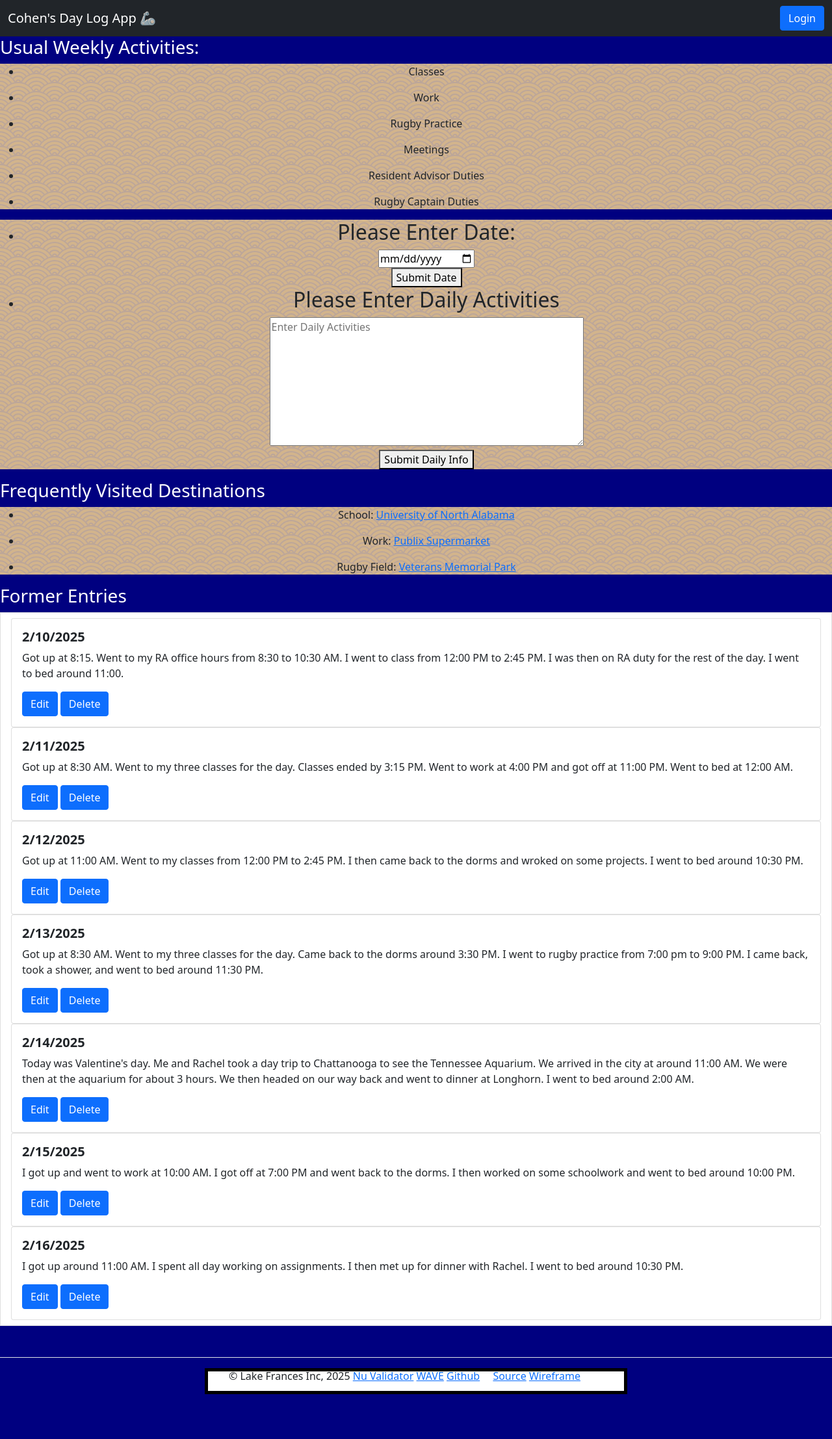
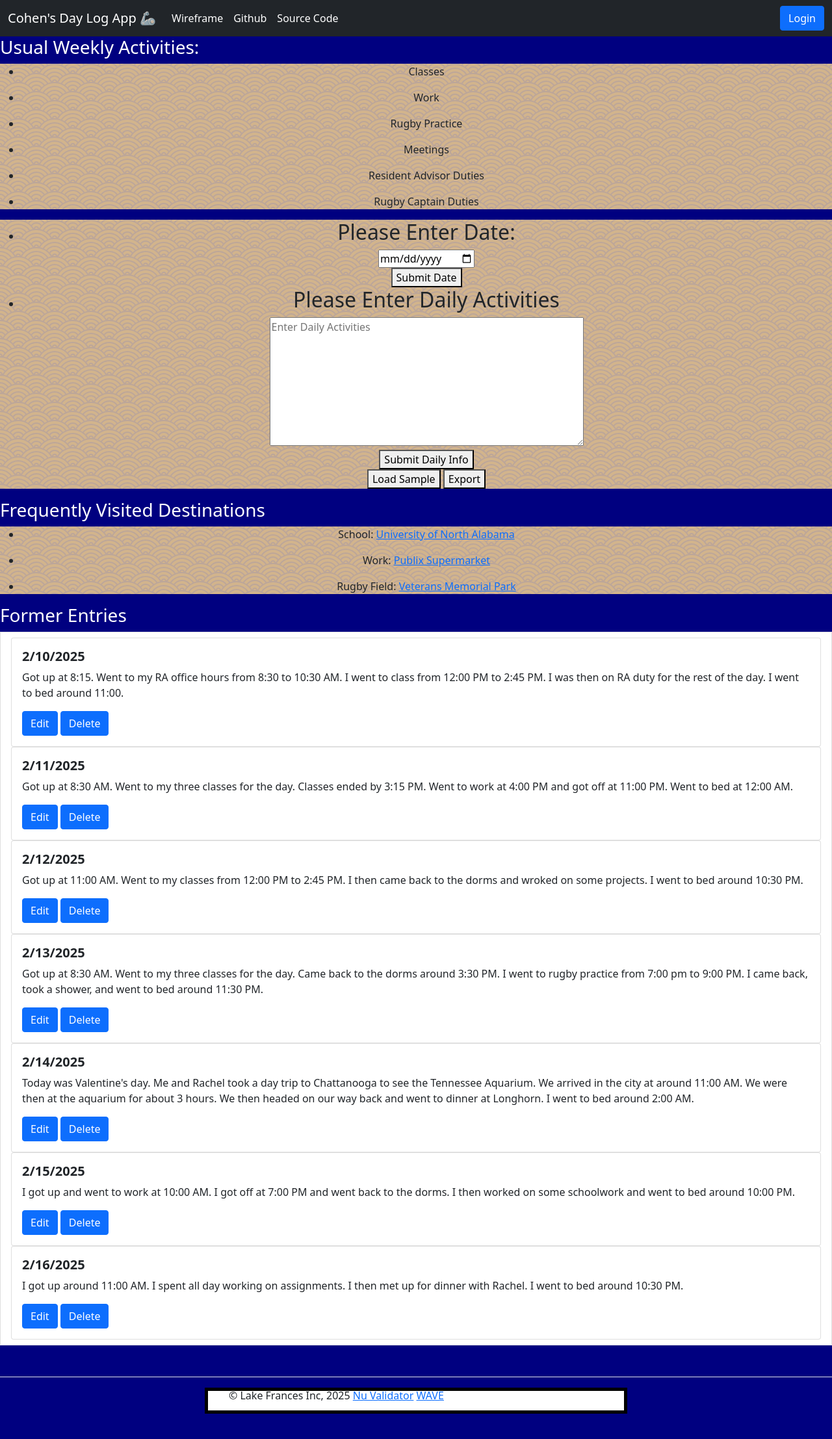
Before and after one commit to ccantrell2/devGeorgeProject, a plain HTML site: page index.html in a window 1280 px wide. Shown: the whole page at 65% size. Before the commit the page ends 2185 px from the top, so only its background shows below. Drawn offline with nearby package versions, Linux system fonts and the light colour scheme; a script that the page names is missing; a web font is replaced by a local one.

Commit message:
Update index.html

```diff
--- a/index.html
+++ b/index.html
@@ -1,15 +1,8 @@
-<!--
-Author: Cohen Cantrell
-Class: CIS-376
-Date: 1/23/2025
--->
-<!-- Create a html document -->
-
 <!DOCTYPE html>
 <html lang="en" >
 <head>
   <meta charset="UTF-8">
-  <title>devGeorgeProject</title>
+  <title>CohensPastProjects</title>
   <meta name="viewport" content="width=device-width, initial-scale=1"><link rel="stylesheet" href="https://public.codepenassets.com/css/normalize-5.0.0.min.css">
 <link rel='stylesheet' href='https://cdnjs.cloudflare.com/ajax/libs/bootstrap/5.0.2/css/bootstrap.min.css'>
 <link rel="stylesheet" href="styles/style.css">
@@ -23,6 +16,22 @@ Date: 1/23/2025
 <nav class="navbar navbar-expand-lg navbar-dark bg-dark">
   <div class="container-fluid">
     <a class="navbar-brand" href="#">Cohen's Day Log App 🦾</a>
+    <button class="navbar-toggler" type="button" data-bs-toggle="collapse" data-bs-target="#navbarNav" aria-controls="navbarNav" aria-expanded="false" aria-label="Toggle navigation">
+      <span class="navbar-toggler-icon"></span>
+    </button>
+    <div class="collapse navbar-collapse" id="navbarNav">
+      <ol class="navbar-nav">
+        <li class="nav-item">
+          <a class="nav-link active" aria-current="page" href="https://drive.google.com/file/d/1mPtfQJqArDE7Rr_UFpehxSV6S9f-V3SP/view?usp=sharing" target="_blank">Wireframe</a>
+        </li>
+        <li class="nav-item">
+          <a class="nav-link active" aria-current="page" href="https://github.com/ccantrell2" target="_blank">Github</a>
+        </li>
+        <li class="nav-item">
+          <a class="nav-link active" aria-current="page" href="https://github.com/ccantrell2/devGeorgeProject" target="_blank">Source Code</a>
+        </li>
+      </ol>
+    </div>
 
 <button id="login" type="button" class="btn btn-primary" data-bs-toggle="modal" data-bs-target="#exampleModal">
   Login
@@ -36,8 +45,8 @@ Date: 1/23/2025
         <button type="button" class="btn-close" data-bs-dismiss="modal" aria-label="Close"></button>
       </div>
       <div class="modal-body">
-        <textarea id="username" rows="1" cols="25" placeholder="Username"></textarea><br>
-        <textarea id="password" rows="1" cols="25" placeholder="Password"></textarea><br>
+        <input type="text" id="username" class="form-control mb-2" placeholder="Username">
+        <input type="password" id="password" class="form-control mb-2" placeholder="Password">
       </div>
       <div class="modal-footer">
         <button type="button" class="btn btn-secondary" data-bs-dismiss="modal">Close</button>
@@ -45,6 +54,7 @@ Date: 1/23/2025
       </div>
     </div>
   </div>
+</div>
 </div>
     </div>
   </div>
@@ -86,6 +96,10 @@ Date: 1/23/2025
      <textarea id="dailyAct" rows="8" cols="50" placeholder="Enter Daily Activities"></textarea><br>
      <button id="submit">Submit Daily Info</button><br>
     </li>
+
+    <button onclick="loadData()">Load Sample</button>
+    <button id="expData">Export</button>
+
   </form>
 </ul>
 
@@ -118,15 +132,8 @@ Date: 1/23/2025
       <ol>
       <span class="text">&copy; Lake Frances Inc, 2025</span>
       <span class="text"></span>
-      <!-- Links to Nu, Wave, source, github profile -->
-      <!--  Link to wireframe in a new tab -->
-      <!--   An easter egg via console     -->
         <a href="https://validator.w3.org/nu/?doc=https%3A%2F%2Fccantrell2.github.io%2Fdev-charlie-project%2F" class="footer-link" target="_blank">Nu Validator</a>
         <a href="https://wave.webaim.org/report#/https://ccantrell2.github.io/dev-charlie-project/" class="footer-link" target="_blank">WAVE</a>
-        <a href="https://github.com/ccantrell2" class='card-link' target="_blank">Github</a>
-        <a href="pages/cohensPastProjectsSource.html" class="card-link" target="_blank">Source</a>
-        <a href="https://drive.google.com/file/d/1mPtfQJqArDE7Rr_UFpehxSV6S9f-V3SP/view?usp=sharing" class="footer-link" target="_blank">Wireframe</a>
-        <a
     </ol>
     </div>
   </footer>
```
